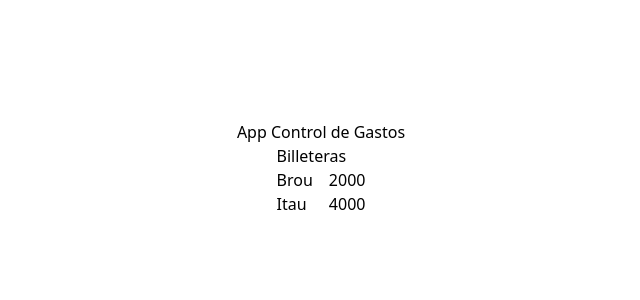
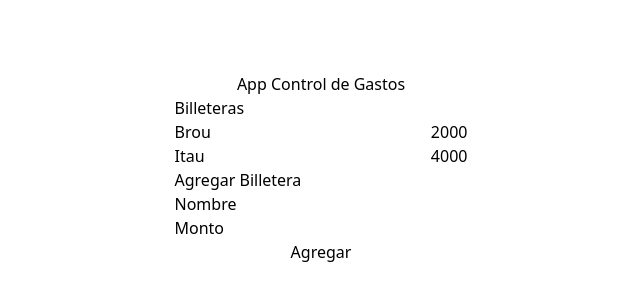
Before and after one commit to mauro25987/control-de-gastos, a React (Vite) app: page / in a window 1280 px wide. Shown: the part 232-532 px from the top of the page, without its empty margins (319-959 px from the left). Built offline with nearby package versions, Linux system fonts and the light colour scheme.

Commit message:
add form wallet

```diff
--- a/src/pages/Home.tsx
+++ b/src/pages/Home.tsx
@@ -10,7 +10,29 @@
 export function Home() {
   const [wallets, setWallets] = useState<Wallets>(initialState)
 
+  const handleSubmit = (e: React.FormEvent<HTMLFormElement>) => {
+    e.preventDefault()
+    const { elements } = e.currentTarget
+    const name = elements.namedItem('name')
+    const price = elements.namedItem('price')
+    const isInputName = name instanceof HTMLInputElement
+    const isInputPrice = price instanceof HTMLInputElement
+    if (!isInputName || !isInputPrice || price === null || name === null) return
+    setWallets([
+      ...wallets,
+      {
+        id: crypto.randomUUID(),
+        name: name.value,
+        amount: parseInt(price.value),
+        transactions: [],
+      },
+    ])
+    name.value = ''
+    price.value = ''
+  }
+
   return (
+    <div className="flex flex-col">
       <div>
         <h2>Billeteras</h2>
         <ul>
@@ -28,5 +50,22 @@
           )}
         </ul>
       </div>
+      <div>
+        <h2>Agregar Billetera</h2>
+        <form onSubmit={handleSubmit} className="flex flex-col">
+          <div>
+            <label>Nombre</label>
+            <input type="text" name="name" required />
+          </div>
+          <div>
+            <label>Monto</label>
+            <input type="number" name="price" required />
+          </div>
+          <div className="text-center">
+            <button>Agregar</button>
+          </div>
+        </form>
+      </div>
+    </div>
   )
 }
```
Lines whose indentation alone changed are shown as unchanged.
